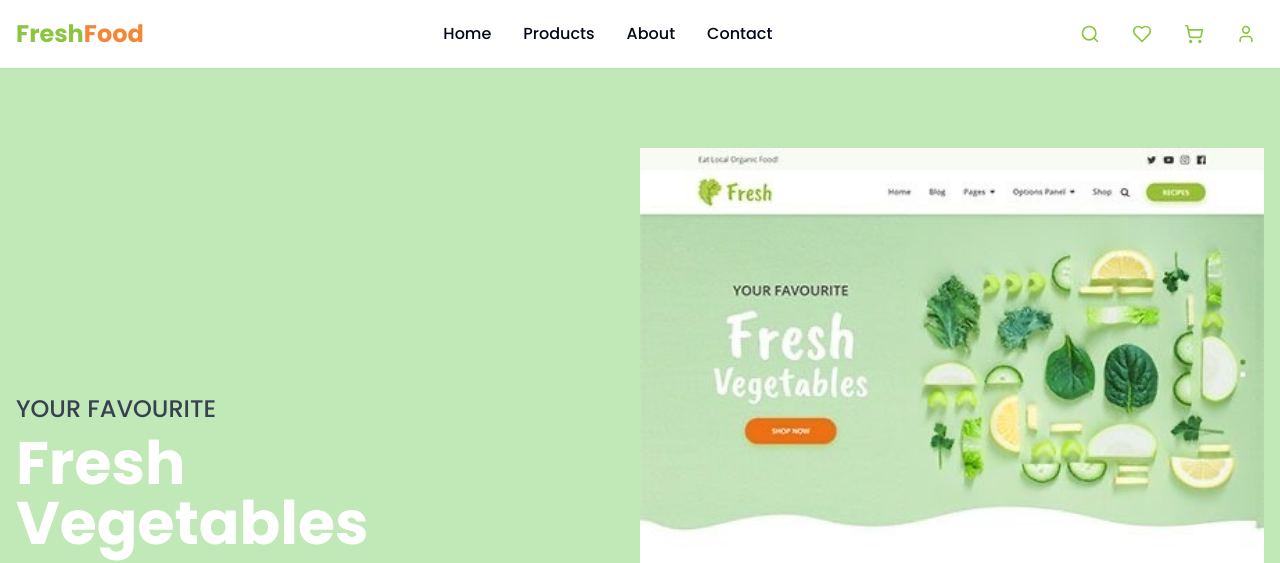
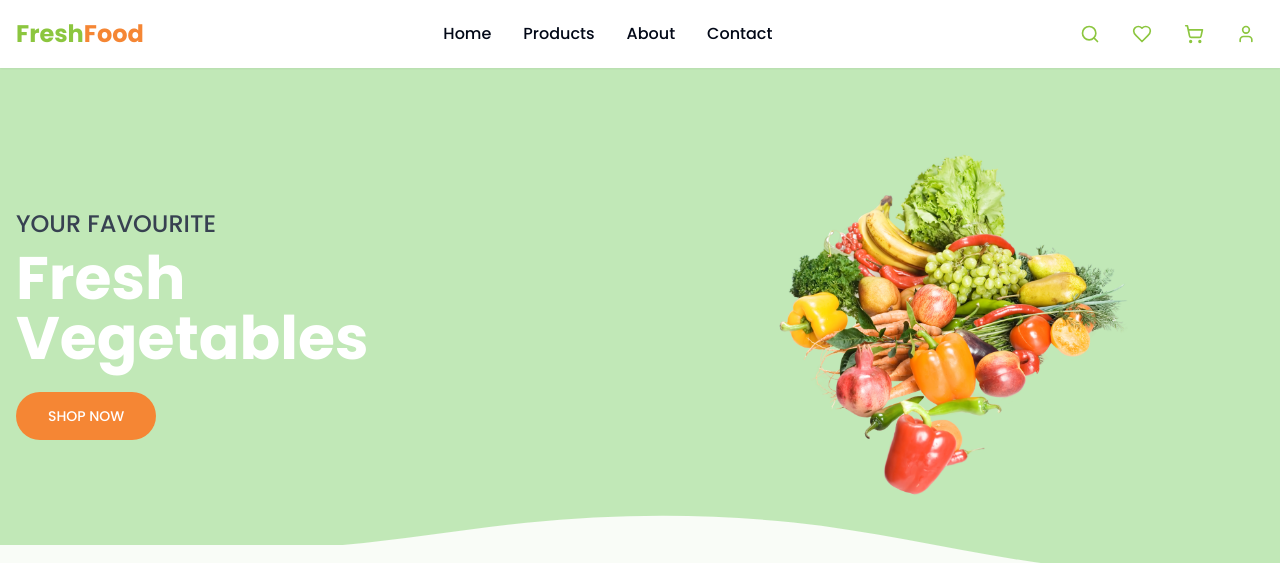
Before and after one commit to molinalim/asian-grocer-marketplace, a React (Vite) app: page / in a window 1280 px wide. Shown: the top 563 px of the page. Built offline with nearby package versions, Linux system fonts and the light colour scheme.

Commit message:
Visual edit in Lovable
Edited UI in Lovable

```diff
--- a/src/components/HomeHero.tsx
+++ b/src/components/HomeHero.tsx
@@ -1,11 +1,8 @@
-
 import React from 'react';
 import { Link } from 'react-router-dom';
 import { Button } from '@/components/ui/button';
-
 const HomeHero: React.FC = () => {
-  return (
-    <div className="relative bg-[#c1e8b7] py-12 md:py-20">
+  return <div className="relative bg-[#c1e8b7] py-12 md:py-20">
       <div className="container mx-auto px-4 flex flex-col-reverse md:flex-row items-center">
         <div className="md:w-1/2 md:pr-8">
           <h2 className="text-2xl font-medium text-gray-700 mb-2">
@@ -19,23 +16,14 @@ const HomeHero: React.FC = () => {
           </Button>
         </div>
         <div className="md:w-1/2 mb-8 md:mb-0">
-          <img
-            src="/lovable-uploads/49baff53-542d-494b-881c-99f4f4323fb0.png"
-            alt="Fresh vegetables arrangement"
-            className="w-full h-auto object-contain"
-          />
+          <img alt="Fresh vegetables arrangement" className="w-full h-auto object-contain" src="/lovable-uploads/50c1ac29-cdec-4dda-84f8-4c1b4dc4006f.png" />
         </div>
       </div>
       <div className="absolute bottom-0 left-0 right-0 h-12 md:h-16 overflow-hidden">
         <svg viewBox="0 0 1200 120" preserveAspectRatio="none" className="absolute bottom-0 left-0 w-full h-full">
-          <path
-            d="M321.39,56.44c58-10.79,114.16-30.13,172-41.86,82.39-16.72,168.19-17.73,250.45-.39C823.78,31,906.67,72,985.66,92.83c70.05,18.48,146.53,26.09,214.34,3V120H0V56.44Z"
-            fill="#F9FCF7"
-          ></path>
+          <path d="M321.39,56.44c58-10.79,114.16-30.13,172-41.86,82.39-16.72,168.19-17.73,250.45-.39C823.78,31,906.67,72,985.66,92.83c70.05,18.48,146.53,26.09,214.34,3V120H0V56.44Z" fill="#F9FCF7"></path>
         </svg>
       </div>
-    </div>
-  );
+    </div>;
 };
-
 export default HomeHero;
```
Also changed, not shown: public/lovable-uploads/50c1ac29-cdec-4dda-84f8-4c1b4dc4006f.png (added).
